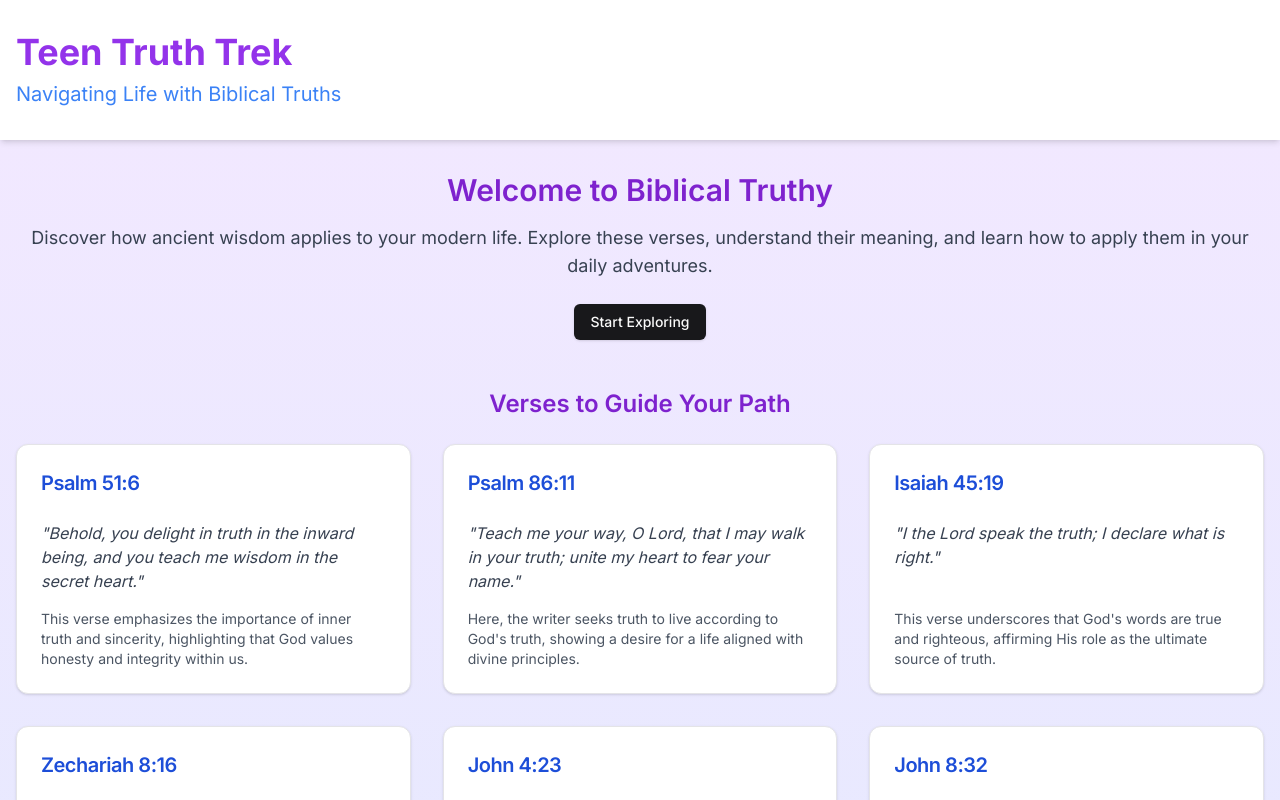
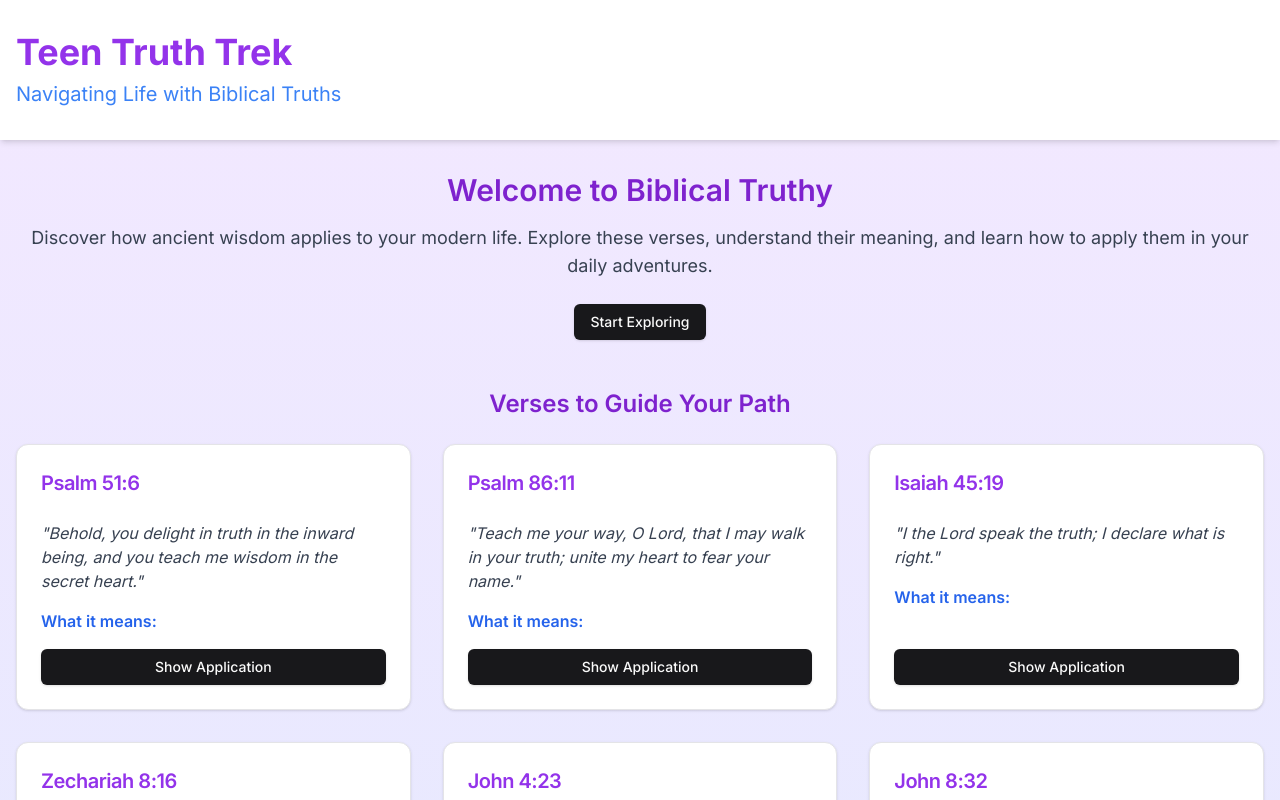
Before and after one commit to KKbutter2281/truth-bible-verses, a Next.js app: page / in a window 1280 px wide. Shown: the top 800 px of the page. Built offline with nearby package versions, Linux system fonts and the light colour scheme.

Commit message:
Update VerseCard.tsx

```diff
--- a/src/components/VerseCard.tsx
+++ b/src/components/VerseCard.tsx
@@ -1,20 +1,37 @@
+import { useState } from 'react'
 import { Card, CardContent, CardHeader, CardTitle } from "@/components/ui/card"
+import { Button } from "@/components/ui/button"
 
 interface VerseCardProps {
   reference: string
   text: string
-  explanation: string
+  meaning: string
+  application: string
 }
 
-export default function VerseCard({ reference, text, explanation }: VerseCardProps) {
+export default function VerseCard({ reference, text, meaning, application }: VerseCardProps) {
+  const [showApplication, setShowApplication] = useState(false)
+
   return (
-    <Card className="h-full flex flex-col">
+    <Card className="h-full flex flex-col transition-all duration-300 hover:shadow-lg">
       <CardHeader>
-        <CardTitle className="text-xl font-semibold text-blue-700">{reference}</CardTitle>
+        <CardTitle className="text-xl font-semibold text-purple-600">{reference}</CardTitle>
       </CardHeader>
       <CardContent className="flex-grow flex flex-col justify-between">
-        <blockquote className="italic text-gray-700 mb-4">"{text}"</blockquote>
-        <p className="text-sm text-gray-600">{explanation}</p>
+        <div>
+          <blockquote className="italic text-gray-700 mb-4">"{text}"</blockquote>
+          <h3 className="font-semibold text-blue-600 mb-2">What it means:</h3>
+          <p className="text-gray-600 mb-4">{meaning}</p>
+        </div>
+        {showApplication ? (
+          <div>
+            <h3 className="font-semibold text-green-600 mb-2">How to apply it:</h3>
+            <p className="text-gray-600 mb-4">{application}</p>
+            <Button variant="outline" onClick={() => setShowApplication(false)}>Hide Application</Button>
+          </div>
+        ) : (
+          <Button onClick={() => setShowApplication(true)}>Show Application</Button>
+        )}
       </CardContent>
     </Card>
   )
```
